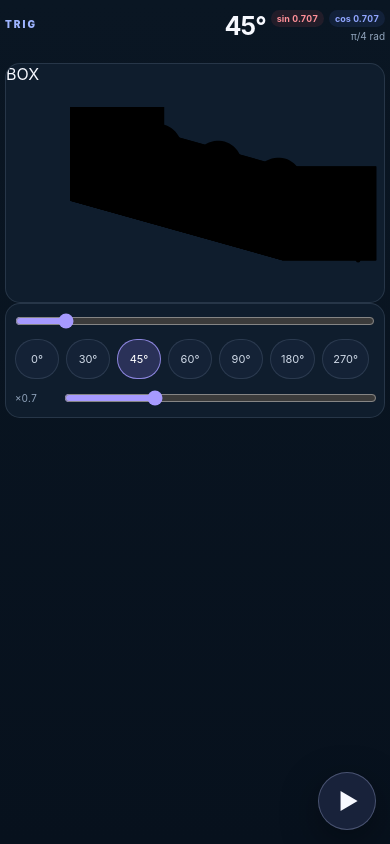
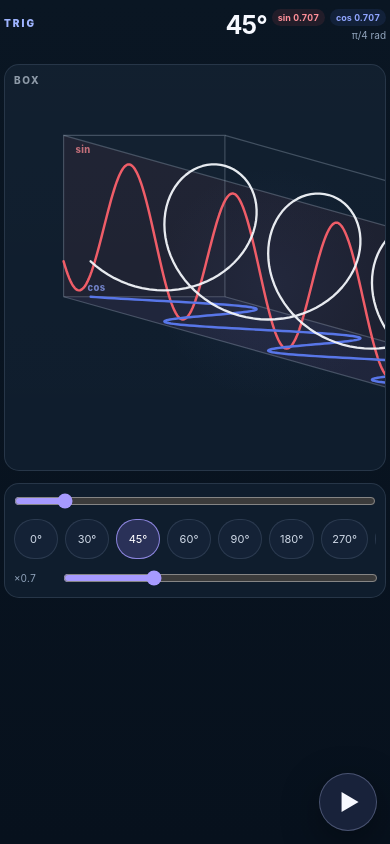
Before and after one commit to miyatayuuma/trig-playground, a React (Vite) app: page / in a window 390 px wide. Built offline with nearby package versions, Linux system fonts and the light colour scheme.

Commit message:
style: focus UI around projection box

```diff
--- a/src/styles.css
+++ b/src/styles.css
@@ -6,7 +6,6 @@
   text-rendering: optimizeLegibility;
   --bg: #07111d;
   --panel: #0f1d2d;
-  --panel-soft: #111f30;
   --border: rgba(184, 205, 235, 0.14);
   --muted: #91a4bc;
   --sin: #ef5d68;
@@ -26,9 +25,9 @@ button, input { font: inherit; }
 button { color: inherit; }
 
 .app {
-  width: min(1160px, calc(100% - 24px));
+  width: min(1040px, calc(100% - 24px));
   margin: 0 auto;
-  padding: 16px 0 112px;
+  padding: 14px 0 112px;
 }
 
 .topbar {
@@ -36,7 +35,7 @@ button { color: inherit; }
   align-items: center;
   justify-content: space-between;
   gap: 16px;
-  min-height: 46px;
+  min-height: 48px;
   margin-bottom: 10px;
 }
 .brand {
@@ -78,9 +77,194 @@ button { color: inherit; }
   overflow: hidden;
 }
 
+.model-card {
+  position: relative;
+  margin-bottom: 12px;
+}
+.model-toolbar {
+  position: absolute;
+  inset: 12px 12px auto 12px;
+  z-index: 4;
+  display: flex;
+  align-items: center;
+  justify-content: space-between;
+  pointer-events: none;
+}
+.model-mode {
+  color: rgba(218, 229, 242, .62);
+  font-size: 10px;
+  font-weight: 850;
+  letter-spacing: .16em;
+}
+.box-return {
+  pointer-events: auto;
+  display: grid;
+  place-items: center;
+  width: 38px;
+  height: 38px;
+  border: 1px solid rgba(192, 209, 234, .18);
+  border-radius: 12px;
+  background: rgba(17, 30, 47, .9);
+  color: #dbe5f1;
+  cursor: pointer;
+}
+.box-return span {
+  font-size: 21px;
+  line-height: 1;
+  transform: rotate(45deg);
+}
+.box-return:focus-visible,
+.preset-row button:focus-visible,
+.floating-play:focus-visible {
+  outline: 2px solid #b0a7ff;
+  outline-offset: 3px;
+}
+
+.model-stage {
+  position: relative;
+  min-height: 540px;
+  display: grid;
+  place-items: center;
+  padding: 28px 16px 14px;
+  background:
+    radial-gradient(circle at 70% 54%, rgba(91, 119, 196, .08), transparent 34%),
+    linear-gradient(180deg, rgba(255,255,255,.01), rgba(255,255,255,0));
+}
+.box-svg,
+.flat-svg {
+  display: block;
+  width: 100%;
+  max-width: 900px;
+  height: auto;
+  animation: model-enter .24s ease-out;
+}
+.box-svg { touch-action: manipulation; }
+.flat-svg {
+  max-height: 520px;
+  touch-action: none;
+  user-select: none;
+}
+
+.box-face {
+  stroke: none;
+}
+.box-face-front { fill: rgba(226, 235, 248, .018); }
+.box-face-back { fill: rgba(226, 235, 248, .008); }
+.box-face-sin { fill: rgba(239, 93, 104, .055); }
+.box-face-cos { fill: rgba(88, 118, 232, .06); }
+.box-edges polyline,
+.box-edges line {
+  fill: none;
+  stroke: rgba(194, 209, 228, .27);
+  stroke-width: 1.35;
+}
+.box-circle,
+.box-helix,
+.box-wave {
+  fill: none;
+  stroke-linecap: round;
+  stroke-linejoin: round;
+}
+.box-circle {
+  stroke: rgba(246, 248, 251, .92);
+  stroke-width: 2.3;
+}
+.box-helix {
+  stroke: rgba(244, 247, 251, .94);
+  stroke-width: 2.7;
+}
+.box-wave-sin {
+  stroke: var(--sin);
+  stroke-width: 2.9;
+}
+.box-wave-cos {
+  stroke: var(--cos);
+  stroke-width: 2.9;
+}
+.box-radius {
+  stroke: rgba(247, 249, 252, .84);
+  stroke-width: 2.1;
+}
+.box-guide {
+  stroke-width: 1.4;
+  stroke-dasharray: 5 5;
+  opacity: .58;
+}
+.box-guide-sin { stroke: var(--sin); }
+.box-guide-cos { stroke: var(--cos); }
+.box-current {
+  fill: #fff;
+  stroke: #0a1421;
+  stroke-width: 2.2;
+}
+.box-dot-sin { fill: var(--sin); }
+.box-dot-cos { fill: var(--cos); }
+.face-label {
+  font-size: 11px;
+  font-weight: 850;
+  letter-spacing: .04em;
+  opacity: .72;
+}
+.face-label-sin { fill: #ff8b94; }
+.face-label-cos { fill: #90a5ff; }
+.face-hit {
+  fill: transparent;
+  stroke: transparent;
+  cursor: pointer;
+  pointer-events: all;
+}
+.face-hit:hover,
+.face-hit:active {
+  stroke-width: 2;
+}
+.face-hit-circle:hover { fill: rgba(255,255,255,.025); stroke: rgba(255,255,255,.14); }
+.face-hit-sin:hover { fill: rgba(239,93,104,.06); stroke: rgba(239,93,104,.3); }
+.face-hit-cos:hover { fill: rgba(88,118,232,.06); stroke: rgba(88,118,232,.3); }
+
+.circle-flat {
+  width: min(100%, 520px);
+  cursor: crosshair;
+}
+.grid-lines line {
+  stroke: rgba(177, 205, 239, .10);
+  stroke-width: 1;
+}
+.unit-circle {
+  fill: transparent;
+  stroke: rgba(225, 236, 250, .72);
+  stroke-width: 2;
+}
+.radius-line { stroke: #f5f8ff; stroke-width: 2.7; }
+.angle-arc { fill: none; stroke: var(--accent); stroke-width: 3; stroke-linecap: round; }
+.projection { stroke-width: 2.5; stroke-dasharray: 7 6; }
+.projection-sin { stroke: #ff6f7b; }
+.projection-cos { stroke: #718eff; }
+.point-hit { fill: transparent; }
+.point { fill: #fff; stroke: #09131f; stroke-width: 3; }
+
+.wave-flat {
+  padding: 18px 4px 2px;
+  cursor: grab;
+}
+.wave-flat:active { cursor: grabbing; }
+.wave-axis { stroke: rgba(221,232,248,.22); stroke-width: 1; }
+.wave-grid-line { stroke: rgba(177,205,239,.075); stroke-width: 1; }
+.wave-tick { fill: #778ba5; font-size: 10px; text-anchor: middle; }
+.wave-line {
+  fill: none;
+  stroke-width: 3.3;
+  stroke-linecap: round;
+  stroke-linejoin: round;
+}
+.sine-wave { stroke: #ff6f7b; }
+.cosine-wave { stroke: #718eff; }
+.cursor-line { stroke: rgba(255,255,255,.38); stroke-width: 1.1; stroke-dasharray: 5 5; }
+.wave-dot { stroke: #09131f; stroke-width: 2.5; }
+.sine-dot { fill: #ff6f7b; }
+.cosine-dot { fill: #718eff; }
+
 .control-panel {
-  margin-bottom: 12px;
-  padding: 12px;
+  padding: 11px 12px 12px;
 }
 .angle-slider {
   width: 100%;
@@ -112,11 +296,6 @@ button { color: inherit; }
   background: #2a3158;
   color: #fff;
 }
-.preset-row button:focus-visible,
-.floating-play:focus-visible {
-  outline: 2px solid #b0a7ff;
-  outline-offset: 3px;
-}
 .speed-control {
   display: grid;
   grid-template-columns: 38px 1fr;
@@ -128,144 +307,9 @@ button { color: inherit; }
 }
 .speed-control input { width: 100%; accent-color: var(--accent); }
 
-.visual-grid {
-  display: grid;
-  grid-template-columns: .78fr 1.22fr;
-  gap: 12px;
-  margin-bottom: 12px;
-}
-.visual-card { min-width: 0; }
-.panel-heading {
-  display: flex;
-  align-items: center;
-  justify-content: space-between;
-  min-height: 42px;
-  padding: 11px 14px 0;
-}
-.panel-heading h2 {
-  margin: 0;
-  color: #dbe4f1;
-  font-size: 13px;
-  font-weight: 800;
-  letter-spacing: -.01em;
-}
-
-.circle-svg,
-.wave-svg {
-  display: block;
-  width: 100%;
-  height: auto;
-}
-.circle-svg {
-  max-height: 420px;
-  cursor: crosshair;
-  touch-action: none;
-  user-select: none;
-}
-.grid-lines line {
-  stroke: rgba(177, 205, 239, .09);
-  stroke-width: 1;
-}
-.unit-circle {
-  fill: transparent;
-  stroke: rgba(225, 236, 250, .66);
-  stroke-width: 2;
-}
-.radius-line { stroke: #f5f8ff; stroke-width: 2.7; }
-.angle-arc { fill: none; stroke: var(--accent); stroke-width: 3; stroke-linecap: round; }
-.projection { stroke-width: 2.5; stroke-dasharray: 7 6; }
-.projection-sin { stroke: #ff6f7b; }
-.projection-cos { stroke: #718eff; }
-.point-hit { fill: transparent; }
-.point { fill: #fff; stroke: #09131f; stroke-width: 3; }
-.projection-label { font-size: 10px; font-weight: 800; }
-.sin-label { fill: #ff8790; }
-.cos-label { fill: #91a6ff; text-anchor: middle; }
-
-.wave-svg {
-  padding: 8px 3px 1px;
-  touch-action: none;
-  user-select: none;
-  cursor: grab;
-}
-.wave-svg:active { cursor: grabbing; }
-.wave-axis { stroke: rgba(221,232,248,.22); stroke-width: 1; }
-.wave-grid-line { stroke: rgba(177,205,239,.07); stroke-width: 1; }
-.wave-tick { fill: #778ba5; font-size: 10px; text-anchor: middle; }
-.wave-line {
-  fill: none;
-  stroke-width: 3;
-  stroke-linecap: round;
-  stroke-linejoin: round;
-}
-.sine-wave { stroke: #ff6f7b; }
-.cosine-wave { stroke: #718eff; }
-.cursor-line { stroke: rgba(255,255,255,.36); stroke-width: 1.1; stroke-dasharray: 5 5; }
-.wave-dot { stroke: #09131f; stroke-width: 2.5; }
-.sine-dot { fill: #ff6f7b; }
-.cosine-dot { fill: #718eff; }
-
-.projection-section { padding-bottom: 12px; }
-.projection-grid {
-  display: grid;
-  grid-template-columns: repeat(3, minmax(0, 1fr));
-  gap: 9px;
-  padding: 10px 10px 0;
-}
-.projection-card {
-  min-width: 0;
-  overflow: hidden;
-  border: 1px solid rgba(180,205,236,.1);
-  border-radius: 13px;
-  background: #f4f4f1;
-}
-.projection-key {
-  display: flex;
-  align-items: center;
-  gap: 6px;
-  height: 31px;
-  padding: 7px 9px 0;
-  color: #5f6467;
-  font-size: 10px;
-  font-weight: 800;
-}
-.projection-key i {
-  width: 18px;
-  height: 3px;
-  border-radius: 4px;
-  background: #151515;
-}
-.sin-card .projection-key i { background: var(--sin); }
-.cos-card .projection-key i { background: var(--cos); }
-.projection-card svg {
-  display: block;
-  width: 100%;
-  height: auto;
-}
-.projection-axis {
-  stroke: #d5d6d3;
-  stroke-width: 1;
-}
-.trail {
-  fill: none;
-  stroke-linecap: round;
-  stroke-linejoin: round;
-}
-.trail-orbit { stroke: #181818; stroke-width: 3.1; }
-.trail-sin { stroke: var(--sin); stroke-width: 2.8; }
-.trail-cos { stroke: var(--cos); stroke-width: 2.8; }
-.now-line {
-  stroke: #c8cac6;
-  stroke-width: 1;
-  stroke-dasharray: 3 4;
-}
-.orbit-dot { fill: #151515; stroke: #fff; stroke-width: 2; }
-.sin-dot { fill: var(--sin); stroke: #fff; stroke-width: 1.5; }
-.cos-dot { fill: var(--cos); stroke: #fff; stroke-width: 1.5; }
-
 .floating-play {
   position: fixed;
-  right: max(18px, calc((100vw - 1160px) / 2 + 18px));
+  right: max(18px, calc((100vw - 1040px) / 2 + 18px));
   bottom: max(18px, calc(env(safe-area-inset-bottom) + 18px));
   z-index: 20;
   display: grid;
@@ -286,26 +330,33 @@ button { color: inherit; }
   font-size: 22px;
   line-height: 1;
 }
-.floating-play.is-playing {
-  background: rgba(81, 72, 146, .96);
-}
+.floating-play.is-playing { background: rgba(81, 72, 146, .96); }
 .floating-play.is-playing span { margin-left: 0; letter-spacing: -3px; }
 .floating-play:active { transform: scale(.94); }
 
-@media (max-width: 820px) {
+@keyframes model-enter {
+  from { opacity: 0; transform: scale(.985); }
+  to { opacity: 1; transform: scale(1); }
+}
+
+@media (max-width: 760px) {
   .app {
-    width: min(100% - 14px, 660px);
-    padding-top: 10px;
+    width: min(100% - 12px, 650px);
+    padding-top: 9px;
   }
-  .visual-grid { grid-template-columns: 1fr; }
-  .circle-svg { max-height: none; }
-  .projection-grid { grid-template-columns: 1fr; }
-  .projection-card svg { max-height: 205px; }
-  .floating-play { right: 16px; }
+  .model-stage {
+    min-height: 470px;
+    padding: 32px 4px 8px;
+  }
+  .box-svg { min-width: 620px; transform: translateX(-4%); }
+  .model-stage.view-box {
+    overflow-x: hidden;
+  }
+  .floating-play { right: 15px; }
 }
 
 @media (max-width: 520px) {
-  .app { width: calc(100% - 10px); }
+  .app { width: calc(100% - 8px); }
   .panel { border-radius: 15px; }
   .topbar {
     align-items: flex-start;
@@ -328,22 +379,29 @@ button { color: inherit; }
     text-align: right;
   }
   .mini-value { padding: 3px 6px; font-size: 9px; }
+  .model-toolbar { inset: 9px 9px auto 9px; }
+  .model-stage {
+    min-height: 405px;
+    padding: 28px 0 4px;
+  }
+  .box-svg {
+    width: 650px;
+    max-width: none;
+    transform: translateX(-8%);
+  }
+  .circle-flat { width: min(100%, 430px); }
+  .wave-flat { min-width: 560px; transform: translateX(-9%); }
+  .model-stage.view-sin,
+  .model-stage.view-cos { overflow-x: hidden; }
   .control-panel { padding: 9px; }
   .preset-row button {
     min-width: 44px;
     min-height: 40px;
     padding: 7px 10px;
   }
-  .panel-heading { min-height: 36px; padding: 9px 11px 0; }
-  .panel-heading h2 { font-size: 12px; }
-  .wave-svg { min-height: 150px; }
-  .projection-section { padding-bottom: 8px; }
-  .projection-grid { gap: 7px; padding: 8px 7px 0; }
-  .projection-card { border-radius: 11px; }
-  .projection-key { height: 27px; padding-top: 5px; }
   .floating-play {
-    right: 14px;
-    bottom: max(14px, calc(env(safe-area-inset-bottom) + 14px));
+    right: 13px;
+    bottom: max(13px, calc(env(safe-area-inset-bottom) + 13px));
     width: 58px;
     height: 58px;
   }
@@ -351,5 +409,7 @@ button { color: inherit; }
 
 @media (prefers-reduced-motion: reduce) {
   * { scroll-behavior: auto !important; }
+  .box-svg,
+  .flat-svg { animation: none; }
   .floating-play { transition: none; }
 }
```
